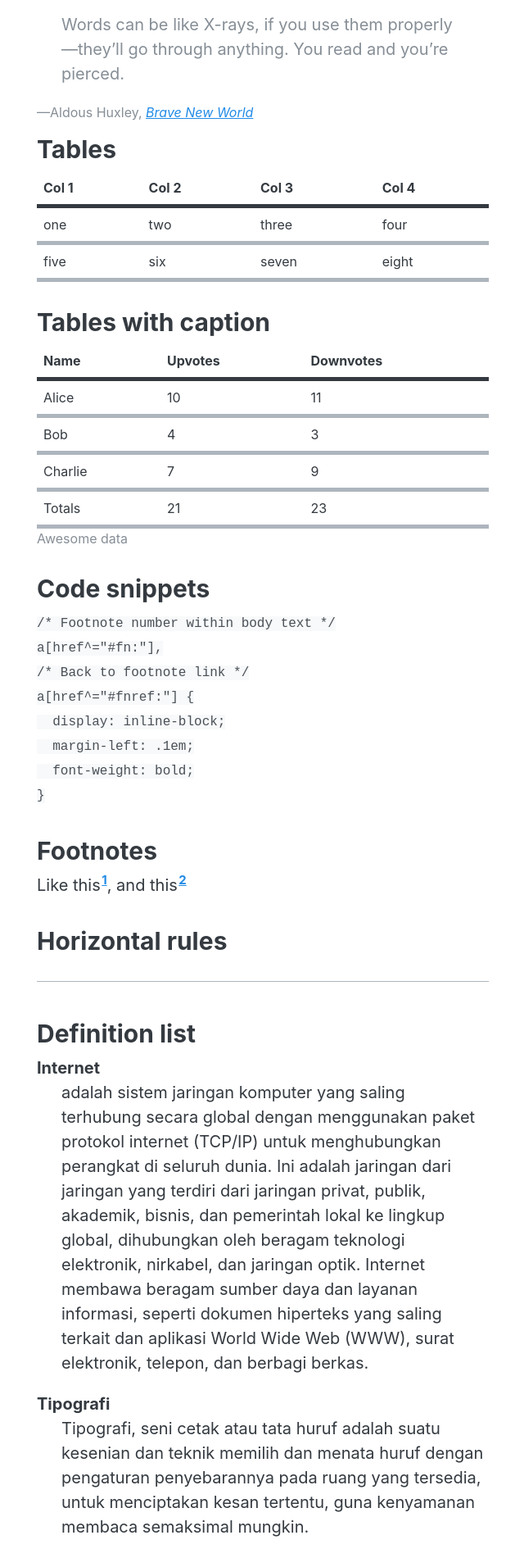
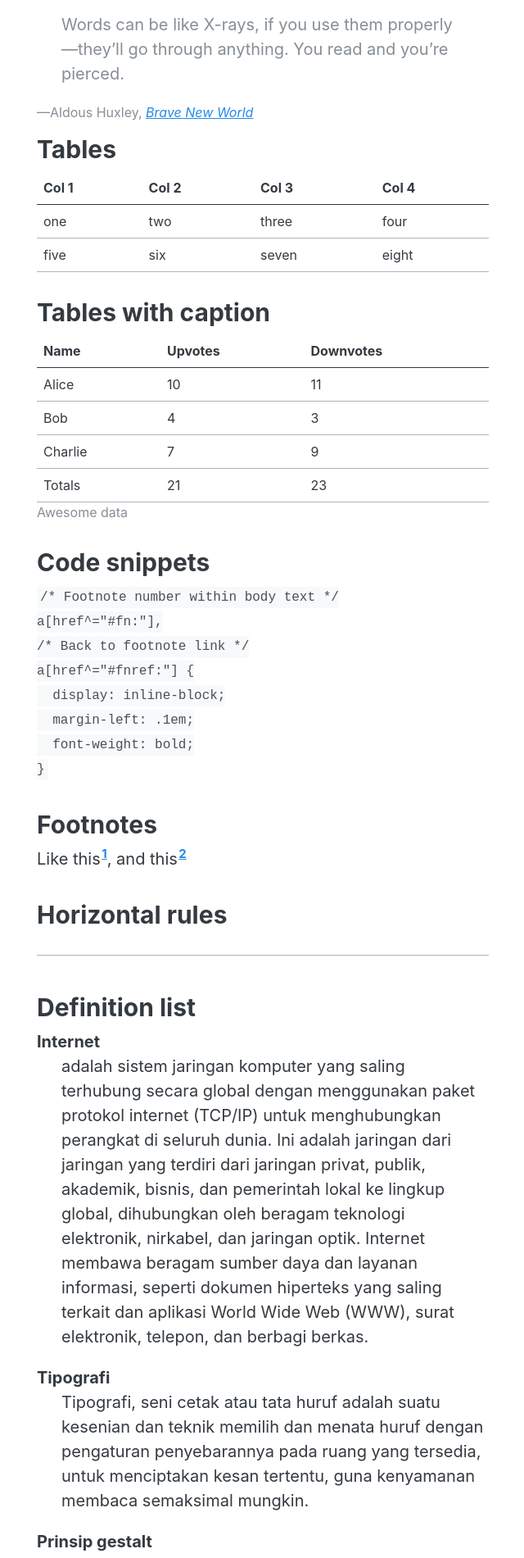
Before and after one commit to mhmdilfaj/mhmdilfaj.github.io, a Jekyll site: the page built from _posts/2022-04-21-sample-post.md, in a window 1280 px wide. Shown: the part 2967-4868 px from the top of the page at 82% size, without its empty margins (319-959 px from the left). Built offline with Jekyll 4.4.1, drawn with Linux system fonts in a browser that asks for light colours.

Commit message:
Update stylesheet.css

```diff
--- a/assets/stylesheet.css
+++ b/assets/stylesheet.css
@@ -90,7 +90,7 @@
   border-color: inherit;
   border-style: solid;
   border-width: 0;
-  border-bottom-width: thick;
+  border-bottom-width: 1px;
 }
 
 th {
@@ -197,6 +197,13 @@
 }
 
 code {
+  font-size: 80%;
+  color: var(--gray-700);
+  background-color: var(--gray-000);
+}
+
+pre code {
+  padding: .25em;
   font-size: 80%;
   color: var(--gray-700);
   background-color: var(--gray-000);
```
